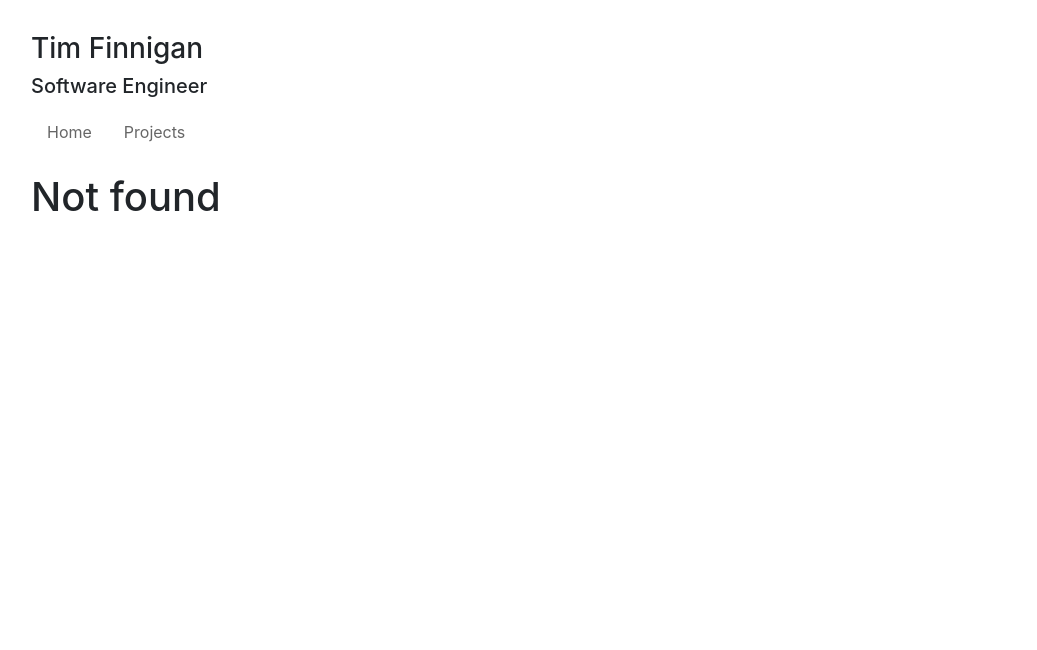
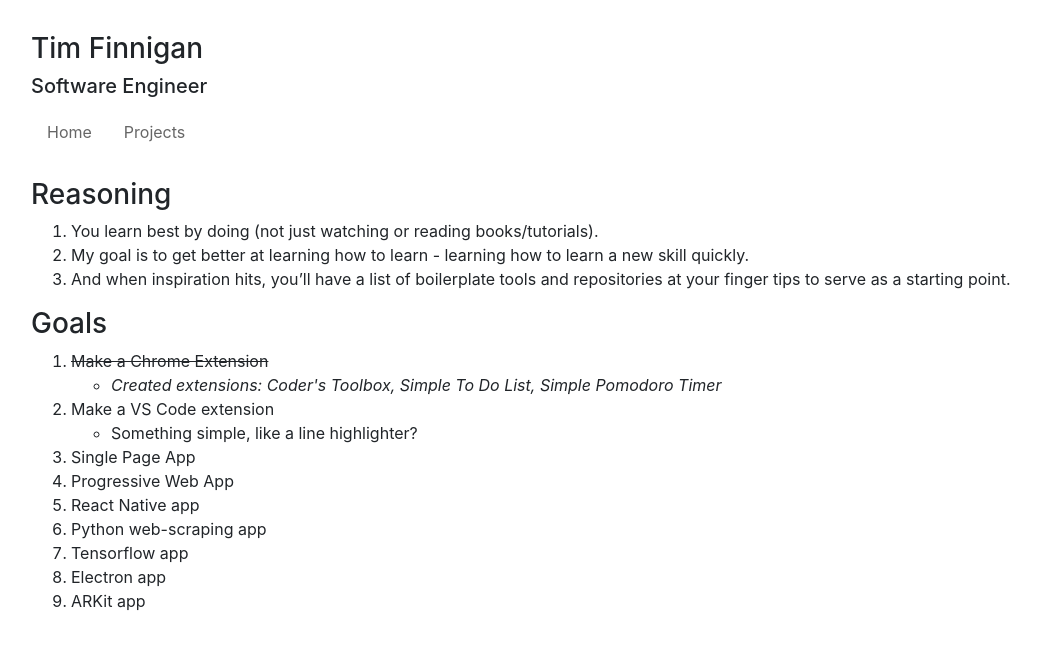
Before and after one commit to TimFinnigan/tim-finnigan-homepage, a React (Create React App) app: page /goals in a window 1280 px wide. Before the commit this address had no page. Shown: the top 650 px of the page, without its empty margins (1-1038 px from the left). Built offline with nearby package versions, Linux system fonts and the light colour scheme.

Commit message:
add goals

```diff
--- /dev/null
+++ b/src/goals.js
@@ -0,0 +1,49 @@
+import React from "react";
+import { Route, NavLink } from "react-router-dom";
+
+class Goals extends React.Component {
+  render() {
+    // const { url } = this.props.match;
+    return (
+      <div className="project-container">
+        <h3>Reasoning</h3>
+        <ol>
+          <li>
+            You learn best by doing (not just watching or reading
+            books/tutorials).
+          </li>
+          <li>
+            My goal is to get better at learning how to learn - learning how to
+            learn a new skill quickly.
+          </li>
+          <li>
+            And when inspiration hits, you’ll have a list of boilerplate tools
+            and repositories at your finger tips to serve as a starting point.
+          </li>
+        </ol>
+        <h3>Goals</h3>
+        <ol>
+          <li className="strikethrough">Make a Chrome Extension</li>
+          <ul>
+            <li className="italic">
+              Created extensions: Coder's Toolbox, Simple To Do List, Simple
+              Pomodoro Timer
+            </li>
+          </ul>
+          <li>Make a VS Code extension</li>
+          <ul>
+            <li>Something simple, like a line highlighter?</li>
+          </ul>
+          <li>Single Page App</li>
+          <li>Progressive Web App</li>
+          <li>React Native app</li>
+          <li>Python web-scraping app</li>
+          <li>Tensorflow app</li>
+          <li>Electron app</li>
+          <li>ARKit app</li>
+        </ol>
+      </div>
+    );
+  }
+}
+export default Goals;
--- a/src/index.css
+++ b/src/index.css
@@ -199,3 +199,11 @@ code {
 .project-description ul li {
   margin: 15px 0px;
 }
+
+.strikethrough {
+  text-decoration: line-through;
+}
+
+.italic {
+  font-style: italic;
+}
--- a/src/index.js
+++ b/src/index.js
@@ -11,6 +11,7 @@ import {
 import App from "./App";
 import Projects from "./projects";
 import Principles from "./principles";
+import Goals from "./goals";
 import About from "./about";
 import Todo from "./todo";
 import Notfound from "./notfound";
@@ -46,6 +47,7 @@ const routing = (
         <Redirect exact from="/projects" to="/projects/newsletters" />
         <Route path="/projects" component={Projects} />
         <Route path="/principles" component={Principles} />
+        <Route path="/goals" component={Goals} />
         <Route path="/about" component={About} />
         <Route path="/todo" component={Todo} />
         <Route component={Notfound} />
```
